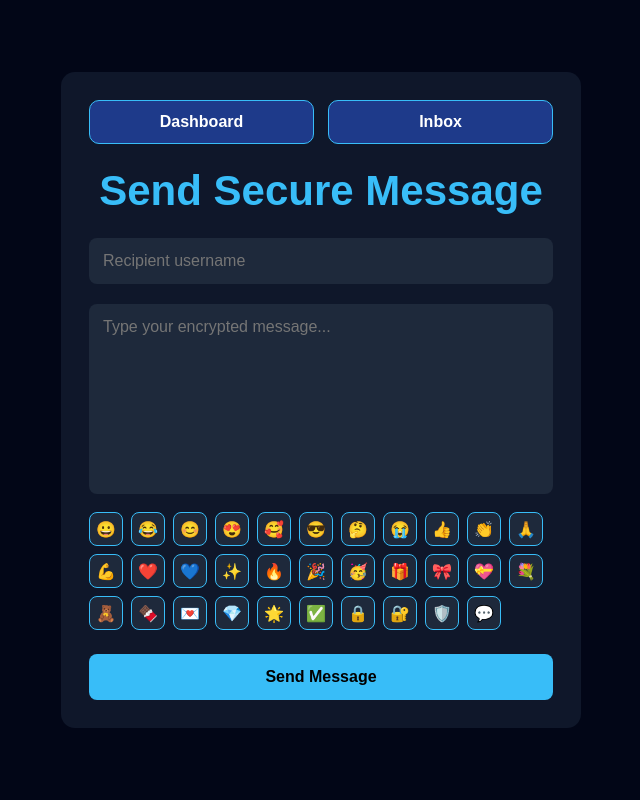
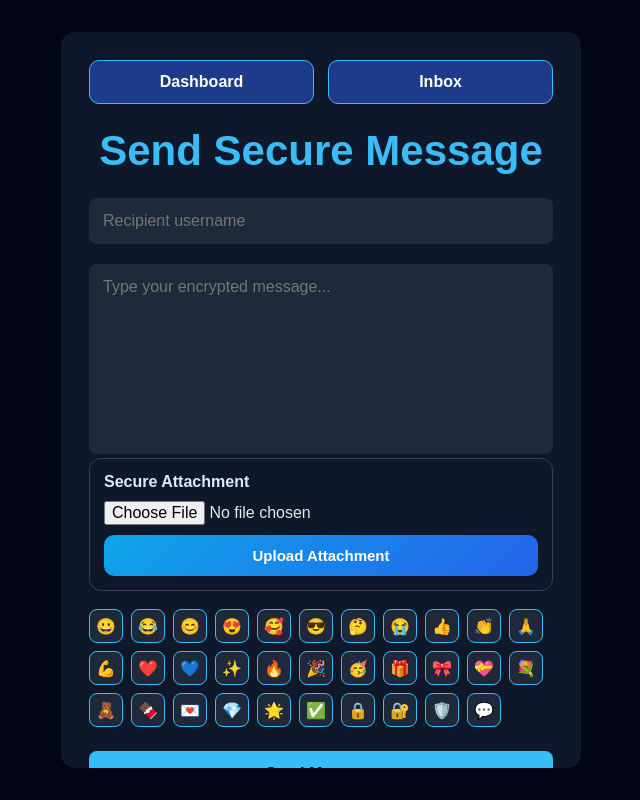
Before and after one commit to ThereseK02/secure-messaging-platform, a React (Vite) app in the folder secure-messaging-frontend/: page /send in a window 1280 px wide. Shown: the whole page, without its empty margins (319-959 px from the left). Built offline with nearby package versions, Linux system fonts and the light colour scheme; sample sign-in values are in the browser's storage.

Commit message:
Add frontend attachment upload and download UI

```diff
--- a/secure-messaging-frontend/src/pages/Inbox.jsx
+++ b/secure-messaging-frontend/src/pages/Inbox.jsx
@@ -4,6 +4,7 @@ import api from "../services/api";
 
 export default function Inbox() {
   const [messages, setMessages] = useState([]);
+  const [attachments, setAttachments] = useState([]);
   const [notification, setNotification] = useState(null);
   const navigate = useNavigate();
 
@@ -19,17 +20,28 @@ export default function Inbox() {
     try {
       const token = localStorage.getItem("token");
 
-      const response = await api.post(
-        "/api/messages/inbox/decrypted",
-        {},
-        { headers: { Authorization: `Bearer ${token}` } }
+      const messageResponse = await api.post(
+          "/api/messages/inbox/decrypted",
+          {},
+          { headers: { Authorization: `Bearer ${token}` } }
       );
 
-      const sortedMessages = [...response.data].sort((a, b) =>
-        String(b.timestamp).localeCompare(String(a.timestamp))
+      const attachmentResponse = await api.get(
+          "/api/attachments/inbox",
+          { headers: { Authorization: `Bearer ${token}` } }
+      );
+
+      const sortedMessages = [...messageResponse.data].sort((a, b) =>
+          String(b.timestamp).localeCompare(String(a.timestamp))
+      );
+
+      const sortedAttachments = [...attachmentResponse.data].sort((a, b) =>
+          String(b.timestamp).localeCompare(String(a.timestamp))
       );
 
       setMessages(sortedMessages);
+      setAttachments(sortedAttachments);
+
       if (showAlert) {
         showNotification("success", "Inbox refreshed");
       }
@@ -38,16 +50,54 @@ export default function Inbox() {
       showNotification("error", "Failed to load inbox");
     }
   }
-
-  useEffect(() => {
-    loadInbox();
-    const interval = setInterval(loadInbox, 5000);
-    return () => clearInterval(interval);
-  }, []);
-
   function handleLogout() {
     localStorage.removeItem("token");
     navigate("/");
+  }
+
+  function formatFileSize(bytes) {
+    if (!bytes && bytes !== 0) {
+      return "Unknown size";
+    }
+
+    if (bytes < 1024) {
+      return `${bytes} B`;
+    }
+
+    if (bytes < 1024 * 1024) {
+      return `${(bytes / 1024).toFixed(1)} KB`;
+    }
+
+    return `${(bytes / (1024 * 1024)).toFixed(1)} MB`;
+  }
+
+  async function handleDownloadAttachment(attachment) {
+    try {
+      const response = await api.get(
+          `/api/attachments/${attachment.id}/download`,
+          { responseType: "blob" }
+      );
+
+      const blob = new Blob([response.data], {
+        type: attachment.contentType || "application/octet-stream",
+      });
+
+      const downloadUrl = window.URL.createObjectURL(blob);
+      const link = document.createElement("a");
+
+      link.href = downloadUrl;
+      link.download = attachment.filename || "secure-attachment";
+      document.body.appendChild(link);
+      link.click();
+
+      link.remove();
+      window.URL.revokeObjectURL(downloadUrl);
+
+      showNotification("success", "Attachment downloaded");
+    } catch (error) {
+      console.error(error);
+      showNotification("error", "Attachment download failed");
+    }
   }
 
   const buttonStyle = {
@@ -142,6 +192,92 @@ export default function Inbox() {
         </button>
       </div>
 
+      <div style={{ marginTop: "30px", marginBottom: "30px" }}>
+        <h2
+            style={{
+              color: "#38bdf8",
+              fontSize: "30px",
+              marginBottom: "18px",
+            }}
+        >
+          Attachments
+        </h2>
+
+        {attachments.length === 0 ? (
+            <p style={{ color: "#94a3b8" }}>No attachments received yet.</p>
+        ) : (
+            attachments.map((attachment) => (
+                <div
+                    key={attachment.id}
+                    style={{
+                      backgroundColor: "#0f172a",
+                      padding: "22px",
+                      borderRadius: "14px",
+                      marginBottom: "18px",
+                      border: "1px solid #334155",
+                      boxShadow: "0 0 12px rgba(56,189,248,0.08)",
+                      textAlign: "left",
+                      maxWidth: "700px",
+                    }}
+                >
+                  <p
+                      style={{
+                        color: "#93c5fd",
+                        fontWeight: "bold",
+                        fontSize: "18px",
+                        marginBottom: "8px",
+                      }}
+                  >
+                    {attachment.filename}
+                  </p>
+
+                  <p style={{ color: "#e5e7eb", marginBottom: "6px" }}>
+                    From: {attachment.sender}
+                  </p>
+
+                  <p style={{ color: "#cbd5e1", marginBottom: "6px" }}>
+                    Type: {attachment.contentType || "Unknown"}
+                  </p>
+
+                  <p style={{ color: "#cbd5e1", marginBottom: "6px" }}>
+                    Size: {formatFileSize(attachment.fileSize)}
+                  </p>
+
+                  <p style={{ color: "#94a3b8", fontSize: "12px" }}>
+                    {new Date(attachment.timestamp).toLocaleString()}
+                  </p>
+
+                  <button
+                      type="button"
+                      onClick={() => handleDownloadAttachment(attachment)}
+                      style={{
+                        marginTop: "12px",
+                        padding: "12px 18px",
+                        borderRadius: "10px",
+                        border: "none",
+                        background: "linear-gradient(135deg, #0ea5e9, #2563eb)",
+                        color: "white",
+                        fontWeight: "bold",
+                        cursor: "pointer",
+                      }}
+                  >
+                    Download Attachment
+                  </button>
+                </div>
+            ))
+        )}
+      </div>
+
+      <h2
+          style={{
+            color: "#38bdf8",
+            fontSize: "30px",
+            marginBottom: "18px",
+          }}
+      >
+        Messages
+      </h2>
+
       <div style={{ marginTop: "30px" }}>
         {messages.map((message, index) => (
           <div
--- a/secure-messaging-frontend/src/pages/SendMessage.jsx
+++ b/secure-messaging-frontend/src/pages/SendMessage.jsx
@@ -6,6 +6,8 @@ export default function SendMessage() {
     const navigate = useNavigate();
     const [recipient, setRecipient] = useState("");
     const [message, setMessage] = useState("");
+    const [selectedFile, setSelectedFile] = useState(null);
+    const [isUploadingAttachment, setIsUploadingAttachment] = useState(false);
     const [notification, setNotification] = useState(null);
 
 
@@ -195,6 +197,72 @@ export default function SendMessage() {
                         resize: "none"
                     }}
                 />
+
+                <div
+                    style={{
+                        width: "100%",
+                        marginBottom: "18px",
+                        padding: "14px",
+                        borderRadius: "12px",
+                        backgroundColor: "#0f172a",
+                        border: "1px solid #334155",
+                        boxSizing: "border-box"
+                    }}
+                >
+                    <label
+                        style={{
+                            display: "block",
+                            color: "#dbeafe",
+                            fontWeight: "bold",
+                            marginBottom: "10px"
+                        }}
+                    >
+                        Secure Attachment
+                    </label>
+
+                    <input
+                        type="file"
+                        onChange={(e) => setSelectedFile(e.target.files[0])}
+                        style={{
+                            width: "100%",
+                            color: "#e5e7eb",
+                            marginBottom: "10px"
+                        }}
+                    />
+
+                    {selectedFile && (
+                        <div
+                            style={{
+                                color: "#93c5fd",
+                                fontSize: "14px",
+                                marginBottom: "10px"
+                            }}
+                        >
+                            Selected file: {selectedFile.name}
+                        </div>
+                    )}
+
+                    <button
+                        type="button"
+                        onClick={handleAttachmentUpload}
+                        disabled={isUploadingAttachment}
+                        style={{
+                            width: "100%",
+                            padding: "12px",
+                            borderRadius: "10px",
+                            border: "none",
+                            background: isUploadingAttachment
+                                ? "#64748b"
+                                : "linear-gradient(135deg, #0ea5e9, #2563eb)",
+                            color: "white",
+                            fontSize: "15px",
+                            fontWeight: "bold",
+                            cursor: isUploadingAttachment ? "not-allowed" : "pointer"
+                        }}
+                    >
+                        {isUploadingAttachment ? "Uploading..." : "Upload Attachment"}
+                    </button>
+                </div>
                 <div
                     style={{
                         display: "flex",
@@ -241,3 +309,33 @@ export default function SendMessage() {
         </div>
     );
 }
+async function handleAttachmentUpload() {
+    try {
+        if (!recipient.trim()) {
+            showNotification("error", "Please enter a recipient before uploading an attachment.");
+            return;
+        }
+
+        if (!selectedFile) {
+            showNotification("error", "Please choose a file to upload.");
+            return;
+        }
+
+        setIsUploadingAttachment(true);
+
+        const formData = new FormData();
+        formData.append("receiver", recipient);
+        formData.append("file", selectedFile);
+
+        await api.post("/api/attachments/upload", formData);
+
+        setSelectedFile(null);
+        showNotification("success", "Attachment uploaded securely");
+
+    } catch (error) {
+        console.error(error);
+        showNotification("error", "Attachment upload failed");
+    } finally {
+        setIsUploadingAttachment(false);
+    }
+}
```
